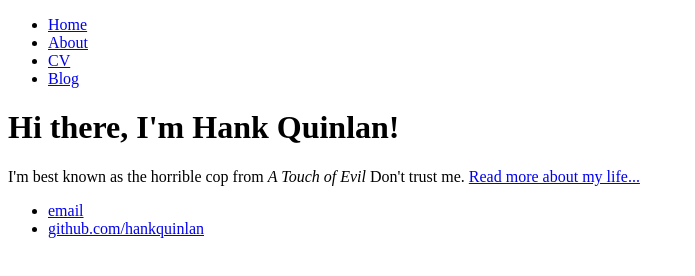
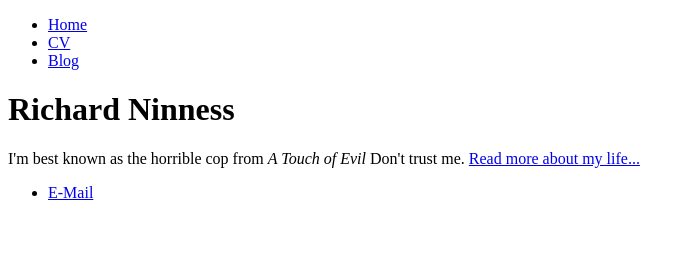
Before and after one commit to richninness/richninness.github.io, a plain HTML site: page index.html in a window 1280 px wide. Shown: the whole page, without its empty margins (0-695 px from the left). Drawn offline with Linux system fonts and the light colour scheme.

Commit message:
Update index.html

```diff
--- a/index.html
+++ b/index.html
@@ -1,27 +1,25 @@
 <!DOCTYPE html>
 <html>
 	<head>
-		<title>Hank Quinlan, Horrible Cop</title>
+		<title>Richard Ninness</title>
 	</head>
 	<body>
 		<nav>
     		<ul>
         		<li><a href="/">Home</a></li>
-	        	<li><a href="/about">About</a></li>
         		<li><a href="/cv">CV</a></li>
         		<li><a href="/blog">Blog</a></li>
     		</ul>
 		</nav>
 		<div class="container">
     		<div class="blurb">
-        		<h1>Hi there, I'm Hank Quinlan!</h1>
+        		<h1>Richard Ninness</h1>
 				<p>I'm best known as the horrible cop from <em>A Touch of Evil</em> Don't trust me. <a href="/about">Read more about my life...</a></p>
     		</div><!-- /.blurb -->
 		</div><!-- /.container -->
 		<footer>
     		<ul>
-        		<li><a href="mailto:hankquinlanhub@gmail.com">email</a></li>
-        		<li><a href="https://github.com/hankquinlan">github.com/hankquinlan</a></li>
+        		<li><a href="mailto:tuj66133@temple.edu">E-Mail</a></li>
 			</ul>
 		</footer>
 	</body>
```
